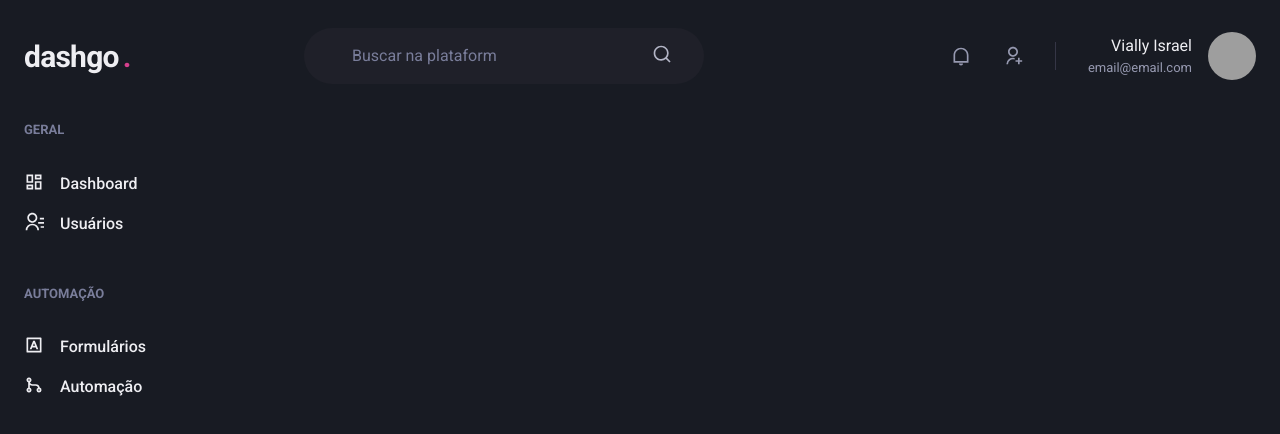
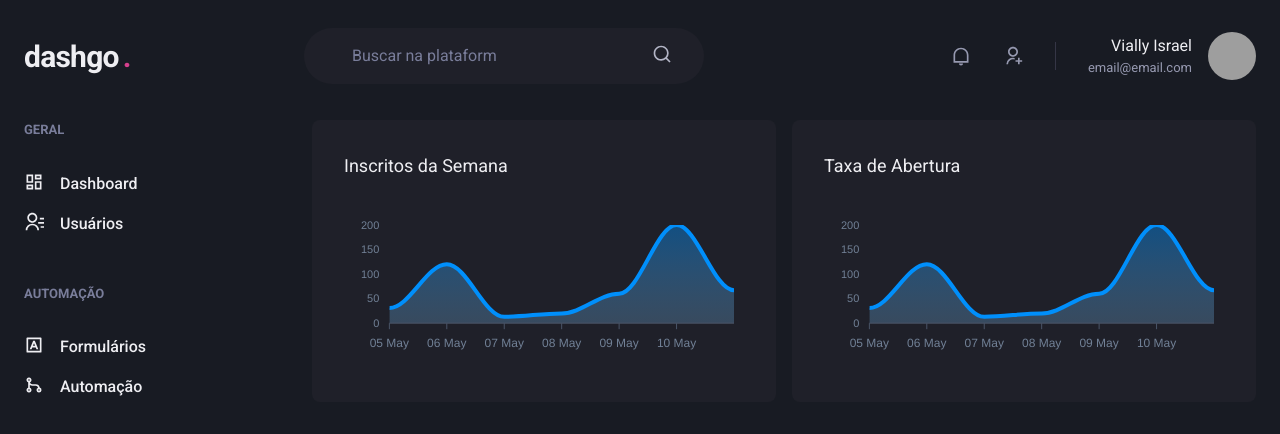
Before and after one commit to viisrael/dashgo, a Next.js app: page /dashboard in a window 1280 px wide. Shown: the top 434 px of the page. Built offline with nearby package versions, Linux system fonts and the light colour scheme; grey boxes are pictures that could not be loaded.

Commit message:
Dashboard page - Cap.4, unit 1, lesson 02-login and dashboard, video 06

```diff
--- a/package.json
+++ b/package.json
@@ -15,9 +15,11 @@
     "@emotion/styled": "^11.10.5",
     "@types/node": "^18.11.7",
     "@types/react": "^18.0.24",
+    "apexcharts": "^3.36.3",
     "framer-motion": "^7.6.2",
     "next": "13.0.0",
     "react": "18.2.0",
+    "react-apexcharts": "^1.4.0",
     "react-dom": "18.2.0",
     "react-icons": "^4.6.0",
     "typescript": "^4.8.4"
--- a/src/pages/dashboard.tsx
+++ b/src/pages/dashboard.tsx
@@ -1,6 +1,63 @@
-import { Flex } from "@chakra-ui/react";
+import { Box, Flex, SimpleGrid, Text, theme } from "@chakra-ui/react";
+import dynamic from "next/dynamic";
 import Header from "../components/Header";
 import Sidebar from "../components/Sidebar";
+
+const Chart = dynamic(() => import('react-apexcharts'),  { ssr: false } );
+
+const options = {
+  chart: {
+    toolbar: {
+      show: false
+    },
+    zoom: {
+      enabled: false
+    },
+    foreColor: theme.colors.gray[500]
+  },
+  grid: {
+    show: false
+  },
+  dataLabels: {
+    enabled: false
+  },
+  tooltip: {
+    enabled: false
+  },
+  xaxis: {
+    type: 'datetime',
+    axisBorder:{
+      color: theme.colors.gray[600]
+    },
+    axisTicks: {
+      color: theme.colors.gray[600]
+    },
+    categories:
+      [
+        '2022-05-05T00:00:00.000Z',
+        '2022-05-06T00:00:00.000Z',
+        '2022-05-07T00:00:00.000Z',
+        '2022-05-08T00:00:00.000Z',
+        '2022-05-09T00:00:00.000Z',
+        '2022-05-10T00:00:00.000Z',
+        '2022-05-11T00:00:00.000Z',
+    ]
+  },
+  fill: {
+    opacity: 0.3,
+    type: 'gradient',
+    gradiente: {
+      shade: 'dark',
+      opacityFrom: 0.7,
+      opacityTo: 0.3
+    }
+  }
+}
+
+const series = [
+{  name: 'series1', data: [31, 120, 13, 20, 60, 200,67] }
+]
+
 
 export default function Dashboard() {
   return(
@@ -9,6 +66,18 @@
 
       <Flex w="100%" my="6" maxWidth="1480" mx="auto" px="6">
         <Sidebar/>
+
+        <SimpleGrid flex="1" gap="4" minChildWidth="320px" alignContent="flex-start">
+          <Box p="8" bg="gray.800" borderRadius={8} pb="4">
+            <Text fontSize="lg" mb="4">Inscritos da Semana</Text>
+            <Chart type="area" height={160} options={options} series={series} />
+          </Box>
+
+          <Box p="8" bg="gray.800" borderRadius={8}>
+            <Text fontSize="lg" mb="4">Taxa de Abertura</Text>
+            <Chart type="area" height={160} options={options} series={series} />
+          </Box>
+        </SimpleGrid>
       </Flex>
     </Flex>
   );
```
Also changed, not shown: 1 other file (tests, documents, lock files or other folders).
